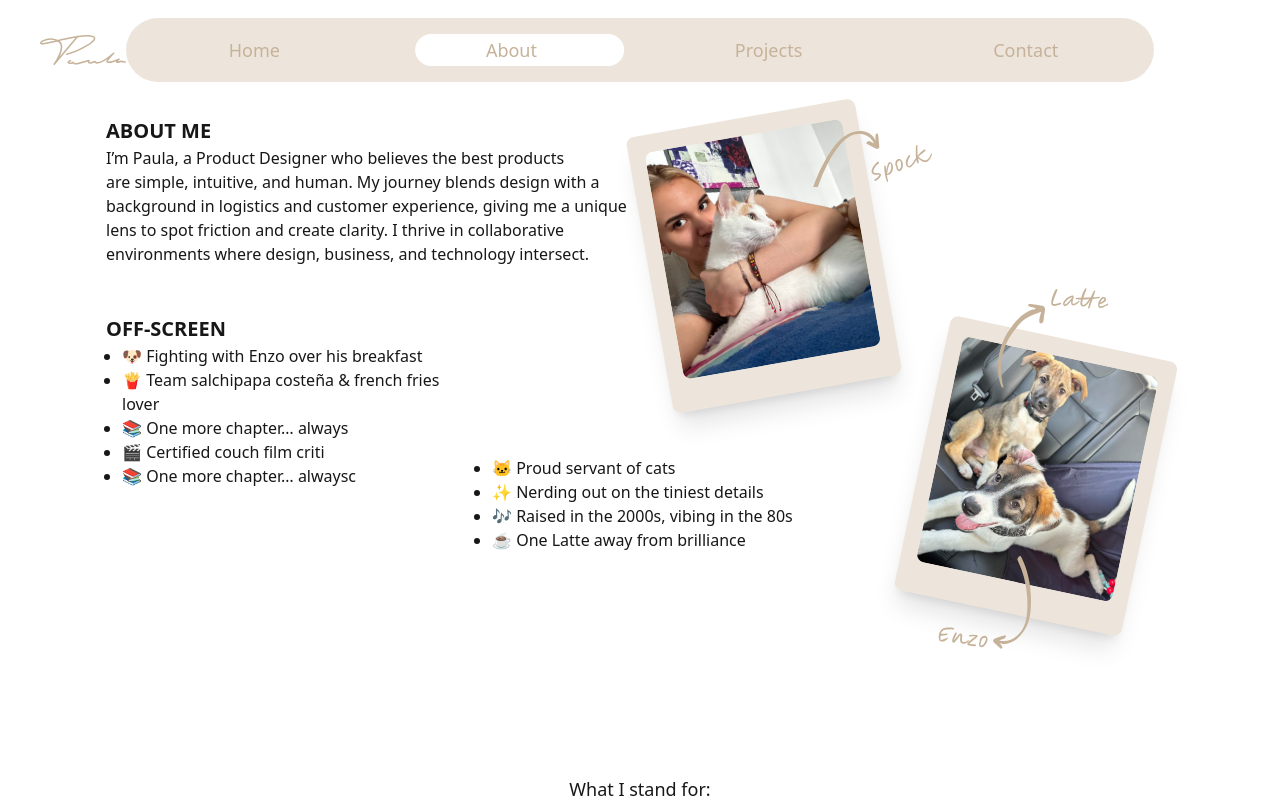
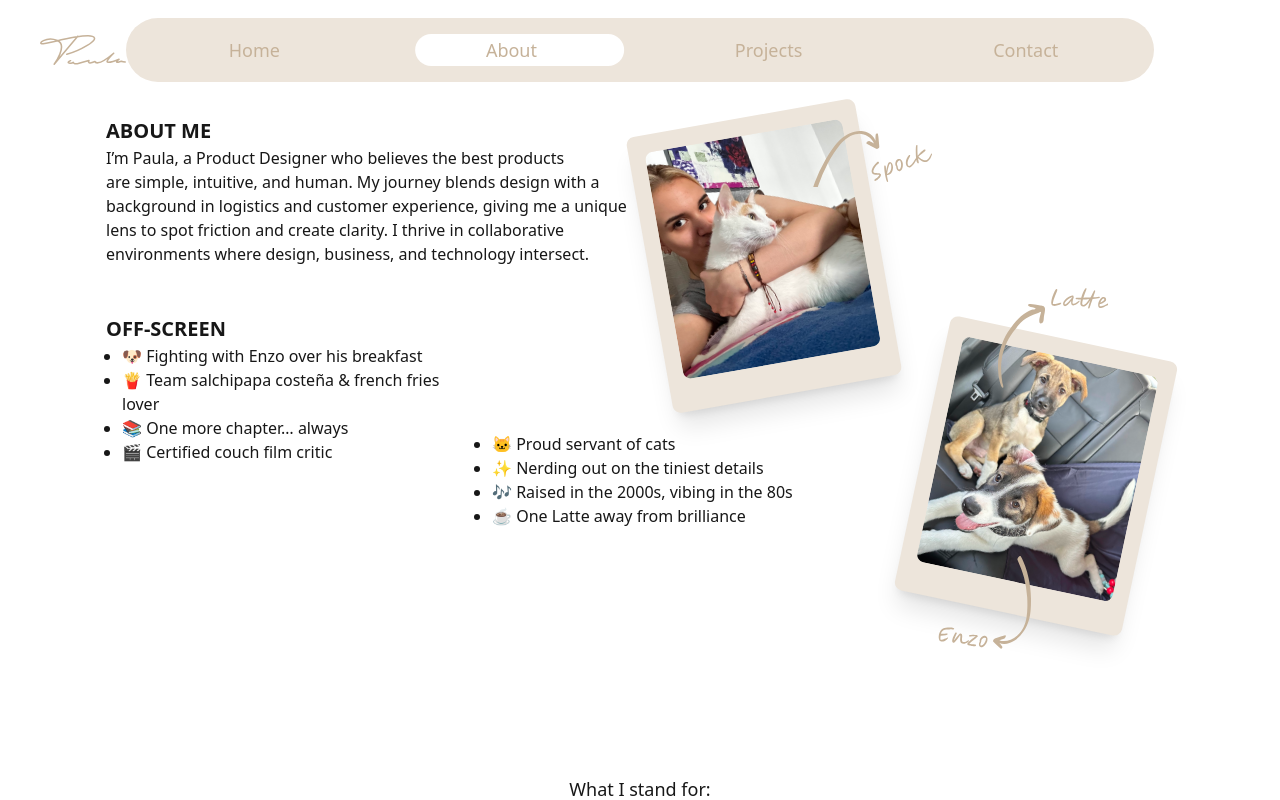
Before and after one commit to paulaxi-co/portfolio, a Next.js app: page /about in a window 1280 px wide. Shown: the top 800 px of the page. Built offline with nearby package versions, Linux system fonts and the light colour scheme; what @mui/material-nextjs would draw is missing.

Commit message:
Update summary.tsx
Updated text bugs

```diff
--- a/src/components/about/summary.tsx
+++ b/src/components/about/summary.tsx
@@ -25,8 +25,7 @@ export function Summary() {
               <li>🐶 Fighting with Enzo over his breakfast</li>
               <li>🍟 Team salchipapa costeña & french fries lover</li>
               <li>📚 One more chapter… always</li>
-              <li>🎬 Certified couch film criti</li>
-              <li>📚 One more chapter… alwaysc</li>
+              <li>🎬 Certified couch film critic</li>
             </ul>
             <div className="sm:relative left-[370px] top-[-32px]">
               <ul className="list-disc pl-4">
```
